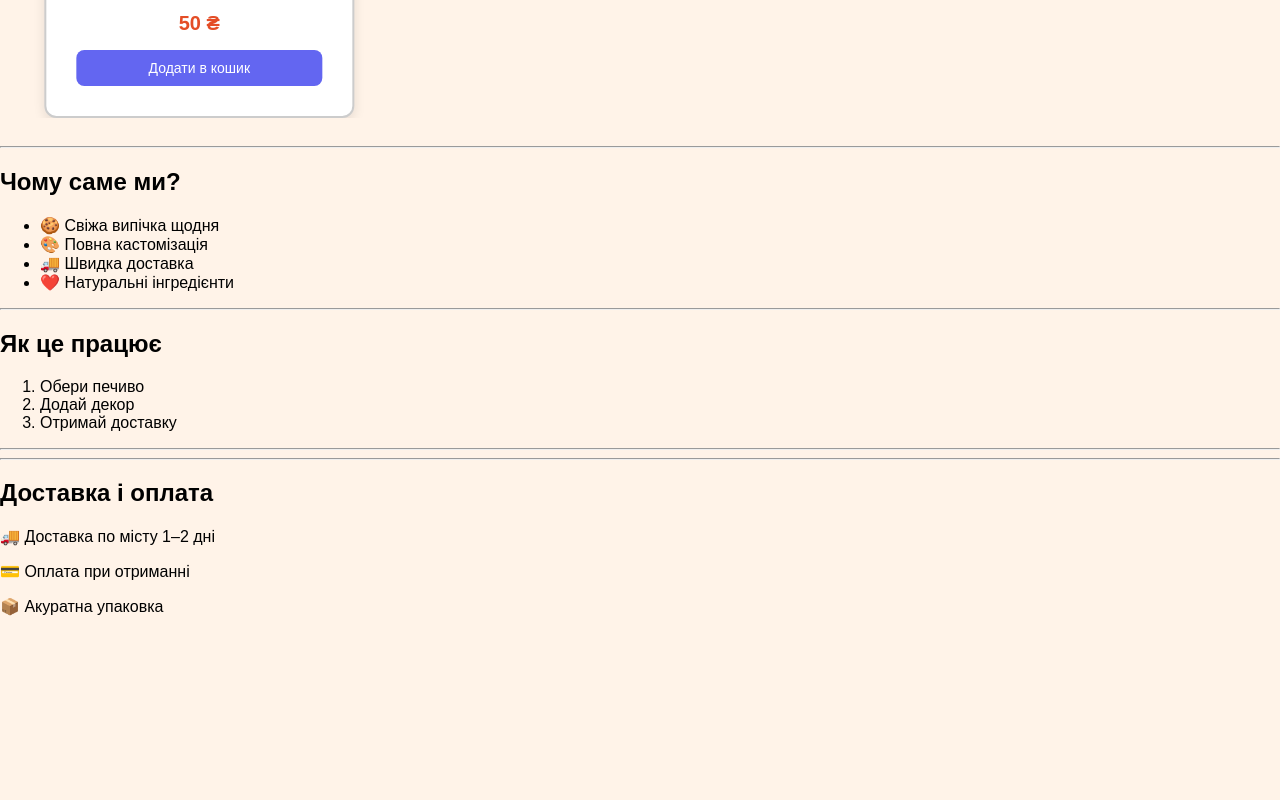
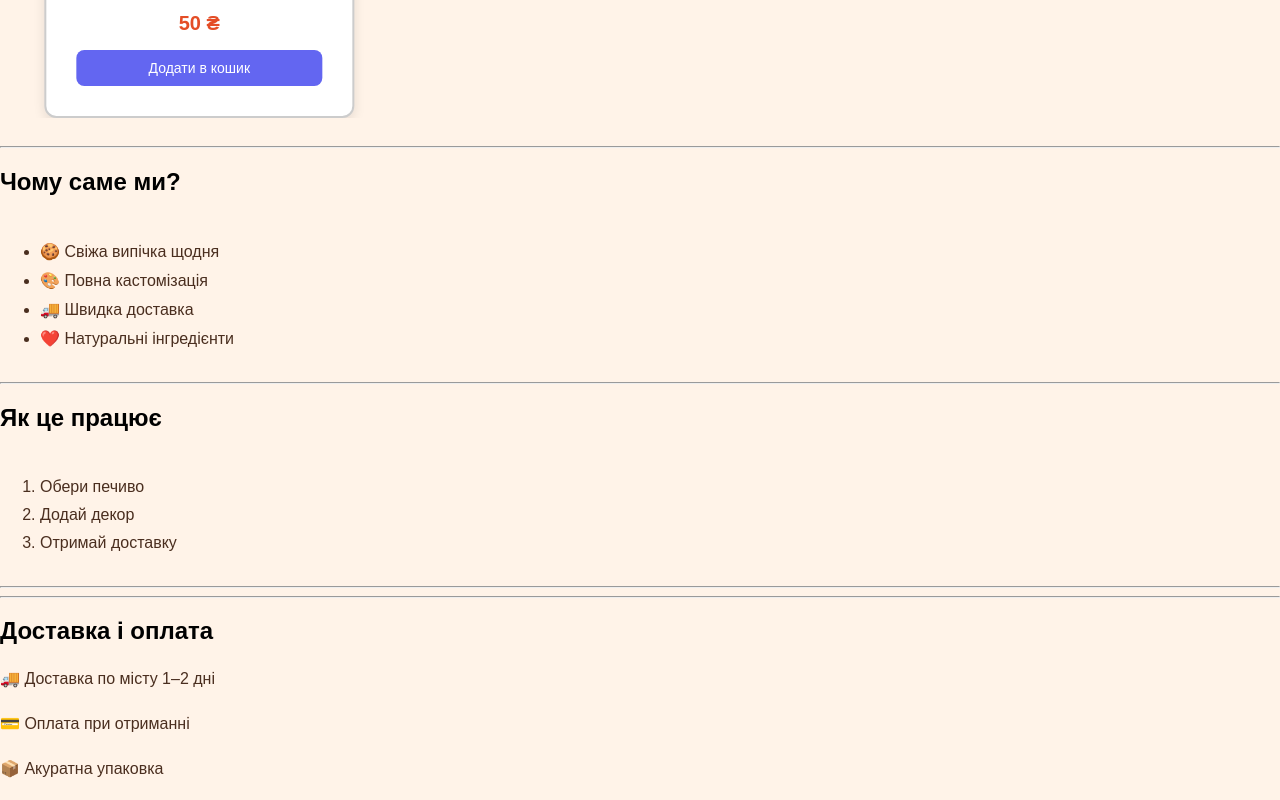
Before and after one commit to nastyaoseychuk-ux/cookieDesigner, a plain HTML site: page index.html in a window 1280 px wide. Shown: the part 1187-1987 px from the top of the page. Before the commit the page ends 1819 px from the top, so only its background shows below. Drawn offline with nearby package versions, Linux system fonts and the light colour scheme; a web font is replaced by a local one.

Commit message:
дизайн

```diff
--- a/style.css
+++ b/style.css
@@ -309,6 +309,7 @@ body {
   left: -30px;
 }
 
+/* Стилізація всіх секцій зі схожим дизайном */
 .container {
     max-width: 900px;
     width: 100%;
@@ -374,3 +375,32 @@ h1 {
     width: 100%;
     padding-bottom: 50px;
 }
+
+/* Стилізація параграфів, списків та іншого контенту */
+section p {
+    color: var(--text2);
+    line-height: 1.8;
+}
+
+section ul,
+section ol {
+    color: var(--text2);
+    text-align: left;
+    display: inline-block;
+}
+
+section ul li,
+section ol li {
+    margin: 10px 0;
+}
+
+/* Стилізація для Swiper слайдів */
+.swiper-button-prev,
+.swiper-button-next {
+    color: var(--button);
+}
+
+.swiper-button-prev::after,
+.swiper-button-next::after {
+    font-size: 28px;
+}
```
Also changed, not shown: 1 other file.
